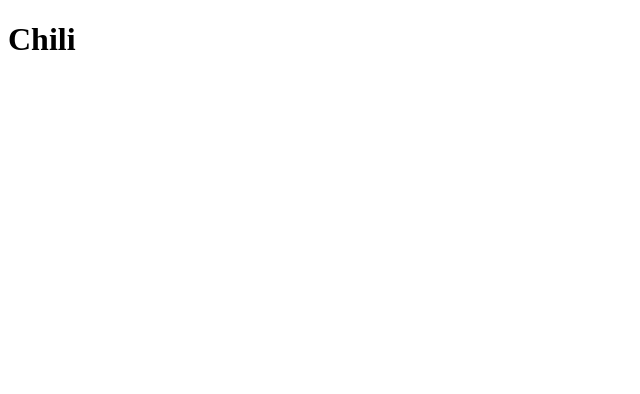
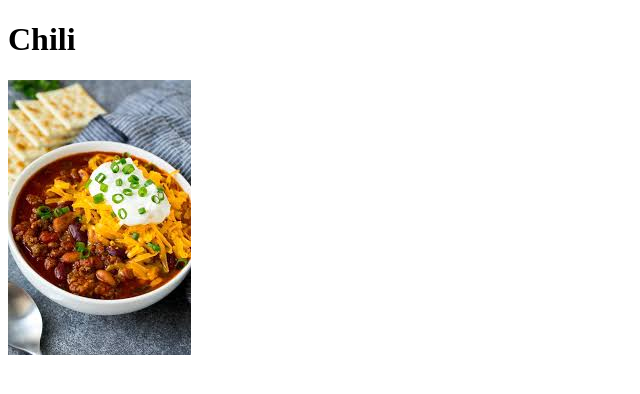
Before and after one commit to mxmilan/odin-recipies, a plain HTML site: page recipies/chili.html in a window 1280 px wide. Shown: the whole page, without its empty margins (0-640 px from the left). Drawn offline with Linux system fonts and the light colour scheme.

Commit message:
add picture

```diff
--- a/recipies/chili.html
+++ b/recipies/chili.html
@@ -5,5 +5,6 @@
     </head>
     <body>
         <p><h1>Chili</h1></p>
+        <img src="../recipies/images/chili.jpeg" alt="Chili Bowl">
     </body>
 </html>
```
Also changed, not shown: recipies/images/chili.jpeg (added).
